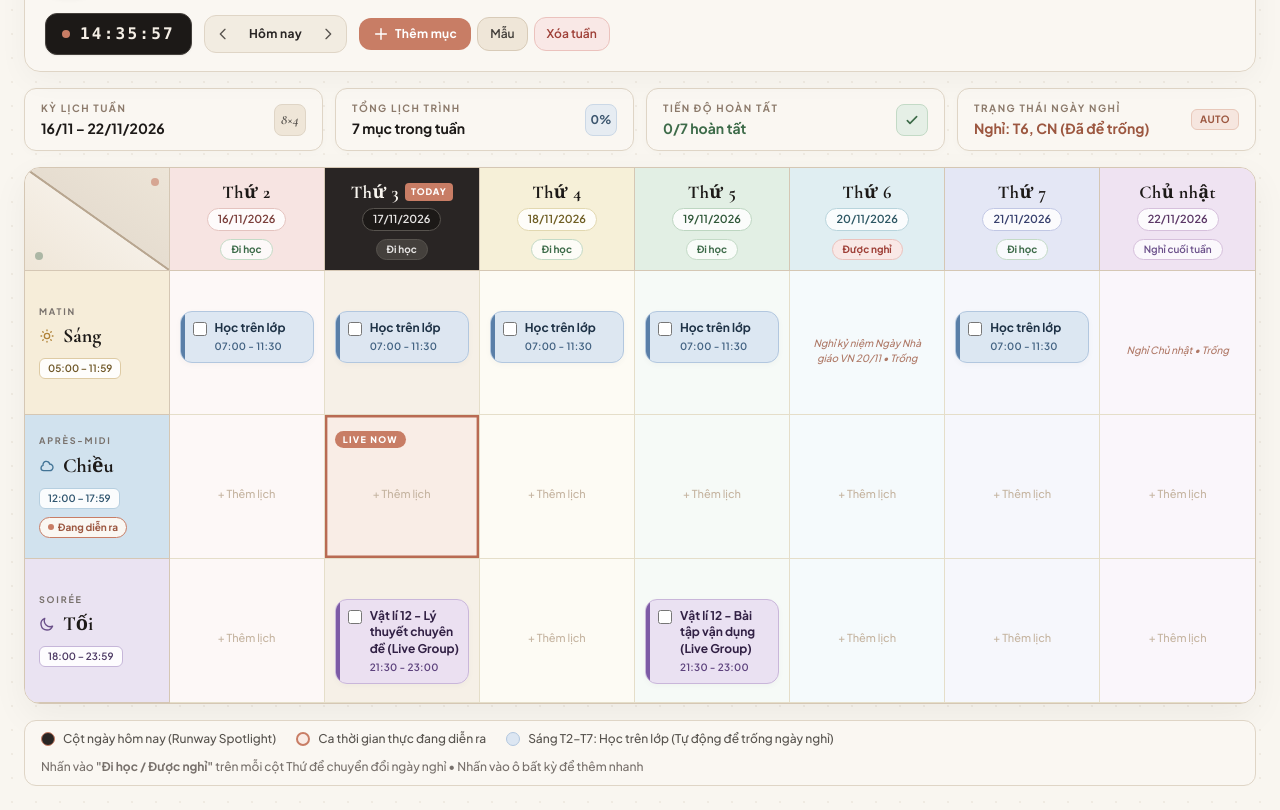
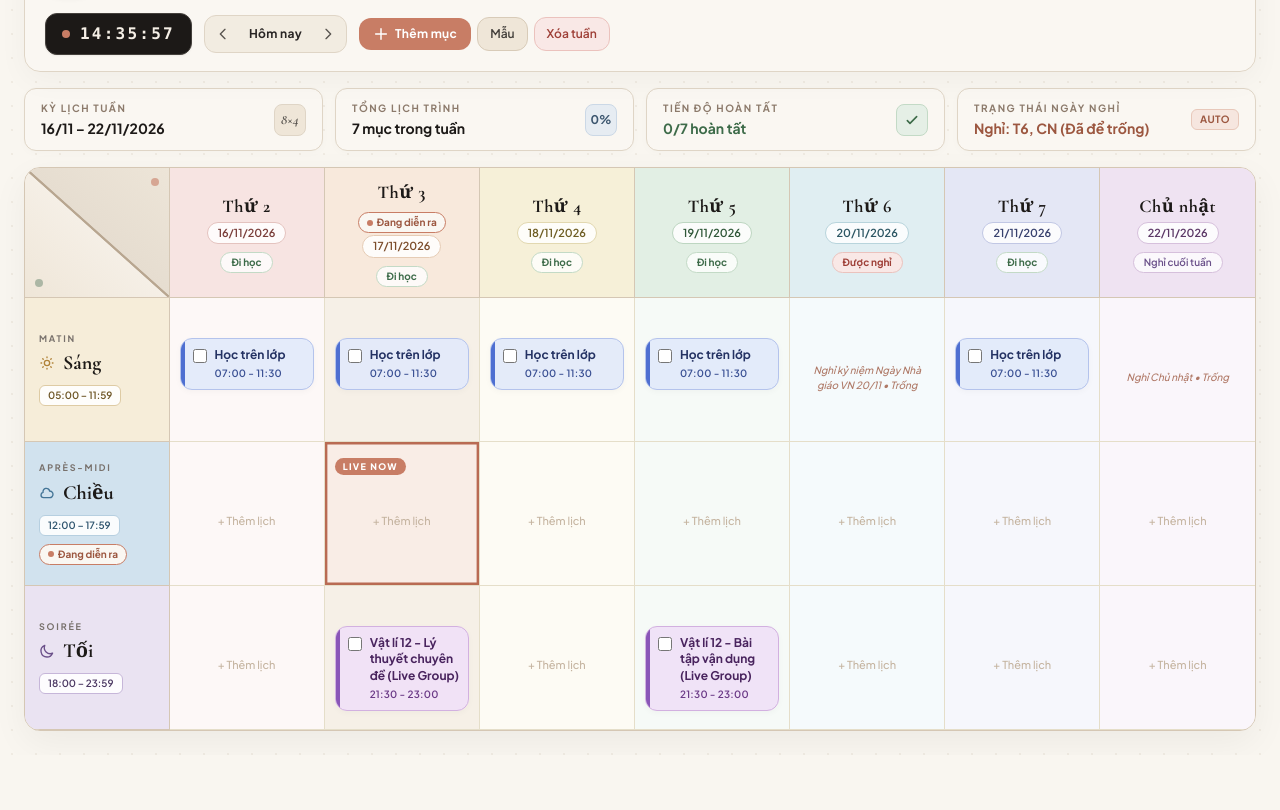
Before and after one commit to duytam-cmd/demo2, a plain HTML site: page index.html in a window 1280 px wide. Shown: the part 98-908 px from the top of the page. After the commit the page ends 853 px from the top, so only its background shows below. Drawn offline with nearby package versions, Linux system fonts and the light colour scheme.

Commit message:
Update index.html

```diff
--- a/index.html
+++ b/index.html
@@ -212,27 +212,6 @@
         </table>
       </div>
     </div>
-
-    <!-- Bottom Lookbook Palette Legend -->
-    <footer class="flex flex-wrap items-center justify-between gap-3 text-xs font-medium text-[#57534E] bg-[#FAF7F2] rounded-xl border border-[#DFD5C6] px-4 py-2.5">
-      <div class="flex flex-wrap items-center gap-5">
-        <span class="inline-flex items-center gap-2">
-          <span class="w-3.5 h-3.5 rounded-full bg-[#292524] border border-[#C87D65] inline-block"></span>
-          <span>Cột ngày hôm nay (Runway Spotlight)</span>
-        </span>
-        <span class="inline-flex items-center gap-2">
-          <span class="w-3.5 h-3.5 rounded-full border-2 border-[#C87D65] bg-[#F9EBE5] inline-block"></span>
-          <span>Ca thời gian thực đang diễn ra</span>
-        </span>
-        <span class="inline-flex items-center gap-2">
-          <span class="w-3.5 h-3.5 rounded-full bg-[#DCE6F2] border border-[#B2C7DF] inline-block"></span>
-          <span>Sáng T2–T7: Học trên lớp (Tự động để trống ngày nghỉ)</span>
-        </span>
-      </div>
-      <div class="text-[#78716C]">
-        <span>Nhấn vào <b>"Đi học / Được nghỉ"</b> trên mỗi cột Thứ để chuyển đổi ngày nghỉ • Nhấn vào ô bất kỳ để thêm nhanh</span>
-      </div>
-    </footer>
   </div>
 
   <!-- Modal for Adding / Editing Schedule Item -->
@@ -291,11 +270,13 @@
           <div>
             <label for="input-task-color" class="block text-[11px] font-bold uppercase tracking-wider text-[#57534E] mb-1">Sắc độ Couture Pastel</label>
             <select id="input-task-color" class="w-full rounded-xl border border-[#D5C7B4] bg-white px-3 py-2 text-xs sm:text-sm font-semibold text-[#1C1917] focus:outline-none focus:ring-2 focus:ring-[#C87D65]">
-              <option value="blue">Powder Blue (Học trên lớp)</option>
-              <option value="emerald">Matcha Sage (Rèn luyện)</option>
-              <option value="amber">Champagne Gold (Trọng tâm)</option>
-              <option value="purple">Wisteria Silk (Luyện đề)</option>
-              <option value="rose">Blush Terracotta (Kiểm tra)</option>
+              <option value="blue">Periwinkle Blue (Học trên lớp)</option>
+              <option value="emerald">Celadon Mint (Rèn luyện)</option>
+              <option value="amber">Buttercream Gold (Trọng tâm)</option>
+              <option value="purple">Mauve Lavender (Luyện đề)</option>
+              <option value="rose">Peony Blush (Kiểm tra)</option>
+              <option value="peach">Apricot Peach (Ngoại khóa)</option>
+              <option value="cyan">Glacier Aqua (Tự học)</option>
             </select>
           </div>
         </div>
@@ -429,44 +410,75 @@
       }
     ];
 
-    // Couture Task Swatches
+    // Couture Task Swatches — Fresh Pastel Palette aligned with the 7 Day Header Columns
     const COLOR_STYLES = {
       blue: {
-        bg: 'bg-[#DCE6F2]/95 hover:bg-[#CEDDF0]',
-        border: 'border-[#B2C7DF]',
-        accentBar: 'bg-[#5A7FA8]',
-        text: 'text-[#1E3246]',
-        time: 'text-[#426282]'
+        bg: 'bg-[#E3EAFA]/95 hover:bg-[#D5E0F7]',
+        border: 'border-[#B4C3EC]',
+        accentBar: 'bg-[#4E6FD1]',
+        text: 'text-[#243263]',
+        time: 'text-[#3B5194]'
       },
       emerald: {
-        bg: 'bg-[#DFECE1]/95 hover:bg-[#D1E4D4]',
-        border: 'border-[#B5D1B9]',
-        accentBar: 'bg-[#54825E]',
-        text: 'text-[#1F3A26]',
-        time: 'text-[#3D6B49]'
+        bg: 'bg-[#DCF4E1]/95 hover:bg-[#CBEBD2]',
+        border: 'border-[#A6D9B1]',
+        accentBar: 'bg-[#3D9956]',
+        text: 'text-[#1D4B29]',
+        time: 'text-[#2E6E3F]'
       },
       amber: {
-        bg: 'bg-[#F5E8CE]/95 hover:bg-[#EFE0BF]',
-        border: 'border-[#DEC79B]',
-        accentBar: 'bg-[#B8893A]',
-        text: 'text-[#423113]',
-        time: 'text-[#7A5B25]'
+        bg: 'bg-[#FCF1CC]/95 hover:bg-[#F9E8B4]',
+        border: 'border-[#E6CE83]',
+        accentBar: 'bg-[#CC9A2B]',
+        text: 'text-[#5E4912]',
+        time: 'text-[#87691D]'
       },
       purple: {
-        bg: 'bg-[#EAE0F2]/95 hover:bg-[#E0D2EC]',
-        border: 'border-[#C9B6DA]',
-        accentBar: 'bg-[#7D5BA6]',
-        text: 'text-[#322145]',
-        time: 'text-[#5D427D]'
+        bg: 'bg-[#F1E2F7]/95 hover:bg-[#E7D2F0]',
+        border: 'border-[#D2B0E0]',
+        accentBar: 'bg-[#8A56B8]',
+        text: 'text-[#49245E]',
+        time: 'text-[#6B3A87]'
       },
       rose: {
-        bg: 'bg-[#F6DFDC]/95 hover:bg-[#F0D0CC]',
-        border: 'border-[#E2B6B0]',
-        accentBar: 'bg-[#C86D61]',
-        text: 'text-[#4A201B]',
-        time: 'text-[#8C433A]'
+        bg: 'bg-[#FCE3E1]/95 hover:bg-[#F9D3D0]',
+        border: 'border-[#EBB2AD]',
+        accentBar: 'bg-[#D6655C]',
+        text: 'text-[#6B2925]',
+        time: 'text-[#96403B]'
+      },
+      peach: {
+        bg: 'bg-[#FDE9D8]/95 hover:bg-[#FBDCC2]',
+        border: 'border-[#ECC09C]',
+        accentBar: 'bg-[#DE7A40]',
+        text: 'text-[#6E3A18]',
+        time: 'text-[#995326]'
+      },
+      cyan: {
+        bg: 'bg-[#DBF1F7]/95 hover:bg-[#C9E8F0]',
+        border: 'border-[#9FD1DEC]',
+        accentBar: 'bg-[#3993AB]',
+        text: 'text-[#1B4854]',
+        time: 'text-[#2B6B7D]'
+      },
+      aqua: {
+        bg: 'bg-[#DBF1F7]/95 hover:bg-[#C9E8F0]',
+        border: 'border-[#9FD1DE]',
+        accentBar: 'bg-[#3993AB]',
+        text: 'text-[#1B4854]',
+        time: 'text-[#2B6B7D]'
+      },
+      mocha: {
+        bg: 'bg-[#FDE9D8]/95 hover:bg-[#FBDCC2]',
+        border: 'border-[#ECC09C]',
+        accentBar: 'bg-[#DE7A40]',
+        text: 'text-[#6E3A18]',
+        time: 'text-[#995326]'
       }
     };
+
+    // Fix border typo on cyan
+    COLOR_STYLES.cyan.border = 'border-[#9FD1DE]';
 
     // --- SCANNED HOLIDAYS FROM USER'S GOOGLE CALENDAR (Ngày lễ ở Việt Nam) ---
     const SCANNED_CALENDAR_HOLIDAYS = {
@@ -727,41 +739,34 @@
         const offReason = getDayOffReason(dayInfo.dateKey, dayInfo.index);
         const th = document.createElement('th');
         th.scope = 'col';
-        th.className = `p-2.5 border-b border-r border-[#D5C7B4] last:border-r-0 text-center transition-colors select-none ${
-          isToday
-            ? 'bg-[#292524] text-[#F9F6F0]'
-            : `${dayInfo.headerBg} text-[#1C1917]`
-        }`;
+        th.className = `p-2.5 border-b border-r border-[#D5C7B4] last:border-r-0 text-center transition-colors select-none ${dayInfo.headerBg} text-[#1C1917]`;
 
         const toggleBadgeHtml = dayInfo.index <= 5
           ? `<button type="button" class="toggle-off-btn mt-1.5 inline-flex items-center gap-1 text-[10px] font-bold px-2.5 py-0.5 rounded-full border transition ${
                offReason
                  ? 'bg-[#F9E8E6] text-[#9E3F37] border-[#EBC2BD] hover:bg-[#F3D5D1]'
-                 : isToday
-                 ? 'bg-[#44403C] text-[#E7E5E4] border-[#57534E] hover:bg-[#57534E]'
                  : 'bg-white/80 text-[#3D6B49] border-[#C3DAC6] hover:bg-white'
              }" title="Nhấn để chuyển đổi Đi học / Được nghỉ (Tự động làm trống buổi sáng)">
                <span>${offReason ? 'Được nghỉ' : 'Đi học'}</span>
              </button>`
-          : `<span class="mt-1.5 inline-flex items-center gap-1 text-[10px] font-semibold px-2.5 py-0.5 rounded-full ${
-               isToday
-                 ? 'bg-[#44403C] text-[#D6C7B2] border border-[#57534E]'
-                 : 'bg-white/75 text-[#6B508A] border border-[#D6C0DC]'
-             }">
+          : `<span class="mt-1.5 inline-flex items-center gap-1 text-[10px] font-semibold px-2.5 py-0.5 rounded-full bg-white/75 text-[#6B508A] border border-[#D6C0DC]">
                Nghỉ cuối tuần
              </span>`;
 
         th.innerHTML = `
           <div class="flex flex-col items-center justify-center gap-0.5">
-            <div class="flex items-center gap-1.5">
+            <div class="flex items-center justify-center gap-1.5 flex-wrap">
               <span class="font-editorial text-base sm:text-lg font-bold tracking-wide">${dayInfo.label}</span>
-              ${isToday ? '<span class="text-[9px] uppercase font-extrabold tracking-widest px-1.5 py-0.5 rounded bg-[#C87D65] text-white">Today</span>' : ''}
+              ${
+                isToday
+                  ? `<span class="inline-flex items-center gap-1 text-[10px] font-bold px-2 py-0.5 rounded-full bg-[#FAF7F2] border border-[#C87D65] text-[#9C5740]">
+                       <span class="w-1.5 h-1.5 rounded-full bg-[#C87D65] animate-ping"></span>
+                       Đang diễn ra
+                     </span>`
+                  : ''
+              }
             </div>
-            <span class="text-[11px] font-semibold px-2.5 py-0.5 rounded-full border ${
-              isToday
-                ? 'bg-[#1C1917] text-[#E7E5E4] border-[#57534E]'
-                : dayInfo.dateBadgeBg
-            }">${dayInfo.shortDM}/${dayInfo.dateObj.getFullYear()}</span>
+            <span class="text-[11px] font-semibold px-2.5 py-0.5 rounded-full border ${dayInfo.dateBadgeBg}">${dayInfo.shortDM}/${dayInfo.dateObj.getFullYear()}</span>
             ${toggleBadgeHtml}
           </div>
         `;
@@ -1013,7 +1018,7 @@
         inputTaskId.value = existingTask.id;
         inputTaskText.value = existingTask.text;
         inputTaskTime.value = existingTask.time || '';
-        inputTaskColor.value = existingTask.color || 'blue';
+        inputTaskColor.value = COLOR_STYLES[existingTask.color] ? existingTask.color : 'blue';
         btnDeleteTask.classList.remove('hidden');
       } else {
         document.getElementById('modal-title').textContent = 'Thêm mục lịch trình mới';
```
